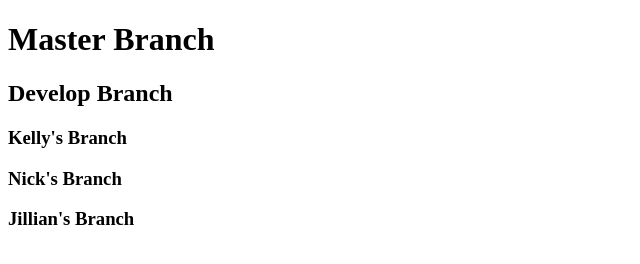
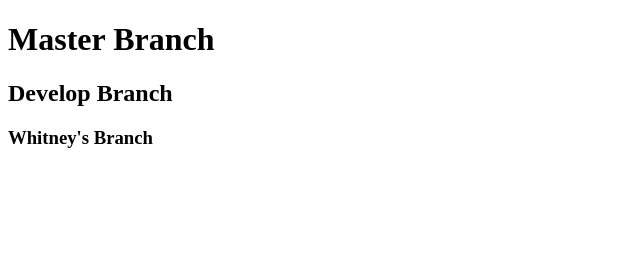
Before and after one commit to wtharden3/teamGit, a plain HTML site: page index.html in a window 1280 px wide. Shown: the whole page, without its empty margins (0-640 px from the left). Drawn offline with Linux system fonts and the light colour scheme.

Commit message:
Update index.html

```diff
--- a/index.html
+++ b/index.html
@@ -9,9 +9,8 @@
   <h1>Master Branch</h1>
 
   <h2>Develop Branch</h2>
+  <h3>Whitney's Branch</h3>
 
-  <h3>Kelly's Branch</h3>
-  <h3>Nick's Branch</h3>
-  <h3>Jillian's Branch</h3>
+
 </body>
 </html>
```
